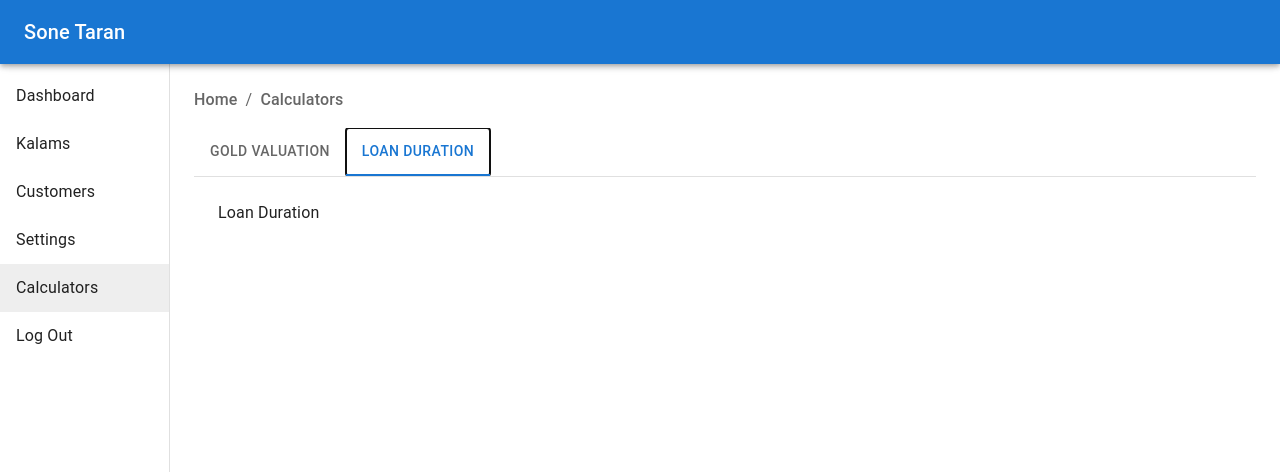
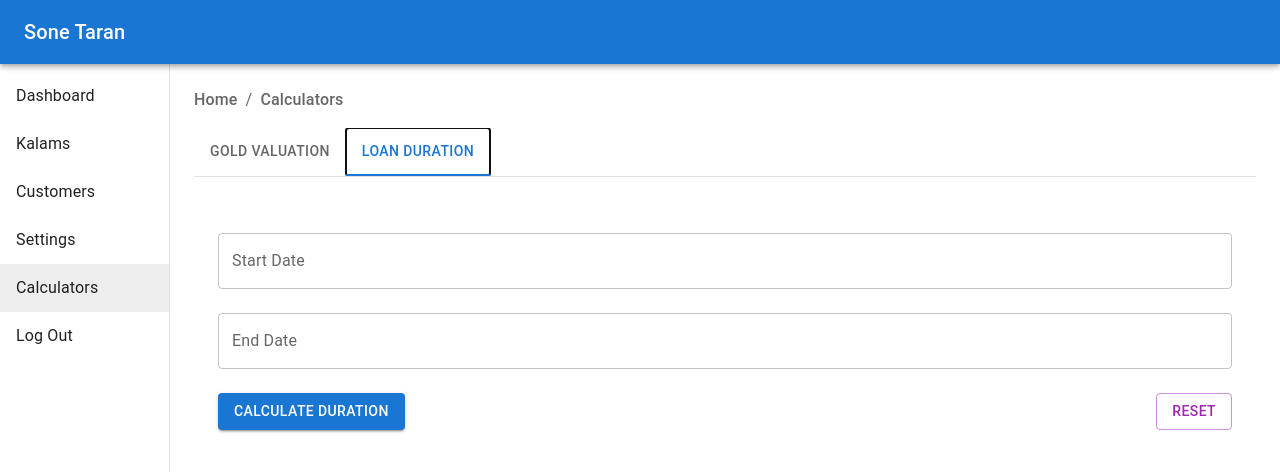
Before and after one commit to maheshgarade/sone-taran, a React (Vite) app: page /calculators in a window 1280 px wide. Both pictures are taken after a click on the tab "LOAN DURATION". Shown: the top 472 px of the page. Built offline with nearby package versions, Linux system fonts and the light colour scheme.

Commit message:
added calculator

```diff
--- a/src/calculators/Calculator.tsx
+++ b/src/calculators/Calculator.tsx
@@ -2,6 +2,7 @@ import * as React from 'react';
 import Tabs from '@mui/material/Tabs';
 import Tab from '@mui/material/Tab';
 import Box from '@mui/material/Box';
+import { calculatorTabs } from '../constants/CalculatorTabs';
 
 interface TabPanelProps {
   children?: React.ReactNode;
@@ -41,19 +42,18 @@ export default function Calculator() {
 
   return (
     <Box sx={{ width: '100%' }}>
-
       <Box sx={{ borderBottom: 1, borderColor: 'divider' }}>
-        <Tabs value={value} onChange={handleChange} aria-label="basic tabs example">
-          <Tab label="Gold Valuation" {...a11yProps(0)} />
-          <Tab label="Loan Duration" {...a11yProps(1)} />
+        <Tabs value={value} onChange={handleChange} aria-label="dynamic tabs example">
+          {calculatorTabs.map((tab, index) => (
+            <Tab label={tab.tabName} {...a11yProps(index)} key={index} />
+          ))}
         </Tabs>
       </Box>
-      <CustomTabPanel value={value} index={0}>
-        Gold Valuation
-      </CustomTabPanel>
-      <CustomTabPanel value={value} index={1}>
-      Loan Duration
-      </CustomTabPanel>
+      {calculatorTabs.map((tab, index) => (
+        <CustomTabPanel value={value} index={index} key={index}>
+          {React.createElement(tab.component)} {/* Dynamically render the component */}
+        </CustomTabPanel>
+      ))}
     </Box>
   );
 }
--- a/src/calculators/loan-duration-calculator/LoanDurationCalculator.tsx
+++ b/src/calculators/loan-duration-calculator/LoanDurationCalculator.tsx
@@ -1,7 +1,97 @@
-import React from 'react'
+import { useState } from 'react';
+import { useFormik } from 'formik';
+import * as Yup from 'yup';
+import { Button, Box, Typography } from '@mui/material';
+import { DatePicker, LocalizationProvider } from '@mui/x-date-pickers';
+import { AdapterDateFns } from '@mui/x-date-pickers/AdapterDateFns';
+import { calculateRoundedMonthsAndDays } from '../../utils/calculatorUtils';
+import { DurationResult } from '../../models/DurationResult';
 
-export default function LoanDurationCalculator() {
+const LoanDurationCalculator = () => {
+  const [durationResult, setDurationResult] = useState<DurationResult | null>(null);
+
+  const formik = useFormik({
+    initialValues: {
+      startDate: null as Date | null,
+      endDate: null as Date | null,
+    },
+    validationSchema: Yup.object({
+      startDate: Yup.date().required('Start date is required'),
+      endDate: Yup.date()
+        .required('End date is required')
+        .test('is-greater', 'End date must be greater than start date', function (value) {
+          const { startDate } = this.parent;
+          return value && startDate && new Date(value) > new Date(startDate);
+        }),
+    }),
+    onSubmit: (values) => {
+      const { startDate, endDate } = values;
+
+      // Convert dates to string format (e.g., "YYYY-MM-DD")
+      const startDateStr = startDate ? startDate.toISOString().split('T')[0] : '';
+      const endDateStr = endDate ? endDate.toISOString().split('T')[0] : null;
+
+      const duration: DurationResult = calculateRoundedMonthsAndDays(startDateStr, endDateStr);
+      setDurationResult(duration);
+    },
+  });
+
+  const handleReset = () => {
+    formik.resetForm(); // Reset the form values
+    setDurationResult(null); // Clear the duration result
+  };
+
   return (
-    <div>Loan Duration</div>
-  )
-}
+    <LocalizationProvider dateAdapter={AdapterDateFns}>
+      <Box component="form" onSubmit={formik.handleSubmit} sx={{ mt: 2 }}>
+        <DatePicker
+          label="Start Date"
+          value={formik.values.startDate}
+          onChange={(newValue) => formik.setFieldValue('startDate', newValue)}
+          slotProps={{
+            textField: {
+              fullWidth: true,
+              margin: 'normal',
+              error: Boolean(formik.touched.startDate && formik.errors.startDate),
+              helperText: formik.touched.startDate && formik.errors.startDate,
+            },
+          }}
+        />
+        <DatePicker
+          label="End Date"
+          value={formik.values.endDate}
+          onChange={(newValue) => formik.setFieldValue('endDate', newValue)}
+          slotProps={{
+            textField: {
+              fullWidth: true,
+              margin: 'normal',
+              error: Boolean(formik.touched.endDate && formik.errors.endDate),
+              helperText: formik.touched.endDate && formik.errors.endDate,
+            },
+          }}
+        />
+        <Box sx={{ display: 'flex', justifyContent: 'space-between', mt: 2 }}>
+          <Button color="primary" variant="contained" type="submit">
+            Calculate Duration
+          </Button>
+          <Button color="secondary" variant="outlined" onClick={handleReset}>
+            Reset
+          </Button>
+        </Box>
+      </Box>
+      {durationResult && ( // Conditionally render the duration result
+        <Box sx={{ mt: 3, p: 2, border: '1px solid #ccc', borderRadius: '4px', backgroundColor: '#f9f9f9' }}>
+          <Typography variant="h6">Loan Duration:</Typography>
+          <Typography variant="body1">
+            {durationResult.totalMonths} month{durationResult.totalMonths > 1 ? 's' : null}
+          </Typography>
+          <Typography variant="body1">
+            {durationResult.days} day{durationResult.days > 1 ? 's' : null}
+          </Typography>
+        </Box>
+      )}
+    </LocalizationProvider>
+  );
+};
+
+export default LoanDurationCalculator;
--- a/src/constants/CalculatorTabs.ts
+++ b/src/constants/CalculatorTabs.ts
@@ -3,5 +3,5 @@ import LoanDurationCalculator from "../calculators/loan-duration-calculator/Loan
 
 export const calculatorTabs = [
   { tabName: "Gold Valuation", component: GoldValuation },
-  { tabName: "LoanDuration", component: LoanDurationCalculator },
+  { tabName: "Loan Duration", component: LoanDurationCalculator },
 ];
```
Also changed, not shown: package.json (+6 -2 lines), 1 other file (tests, documents, lock files or other folders).
